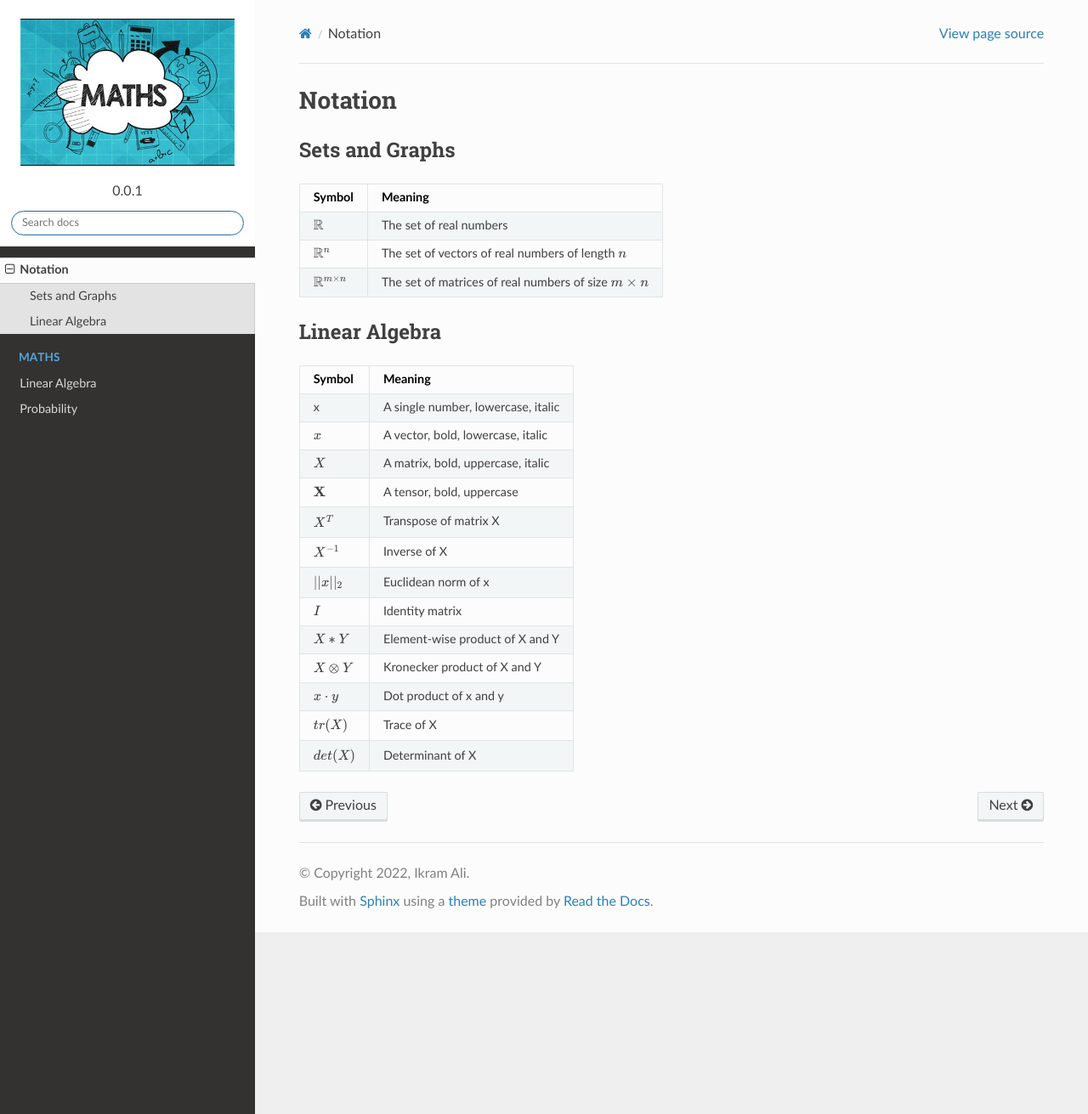
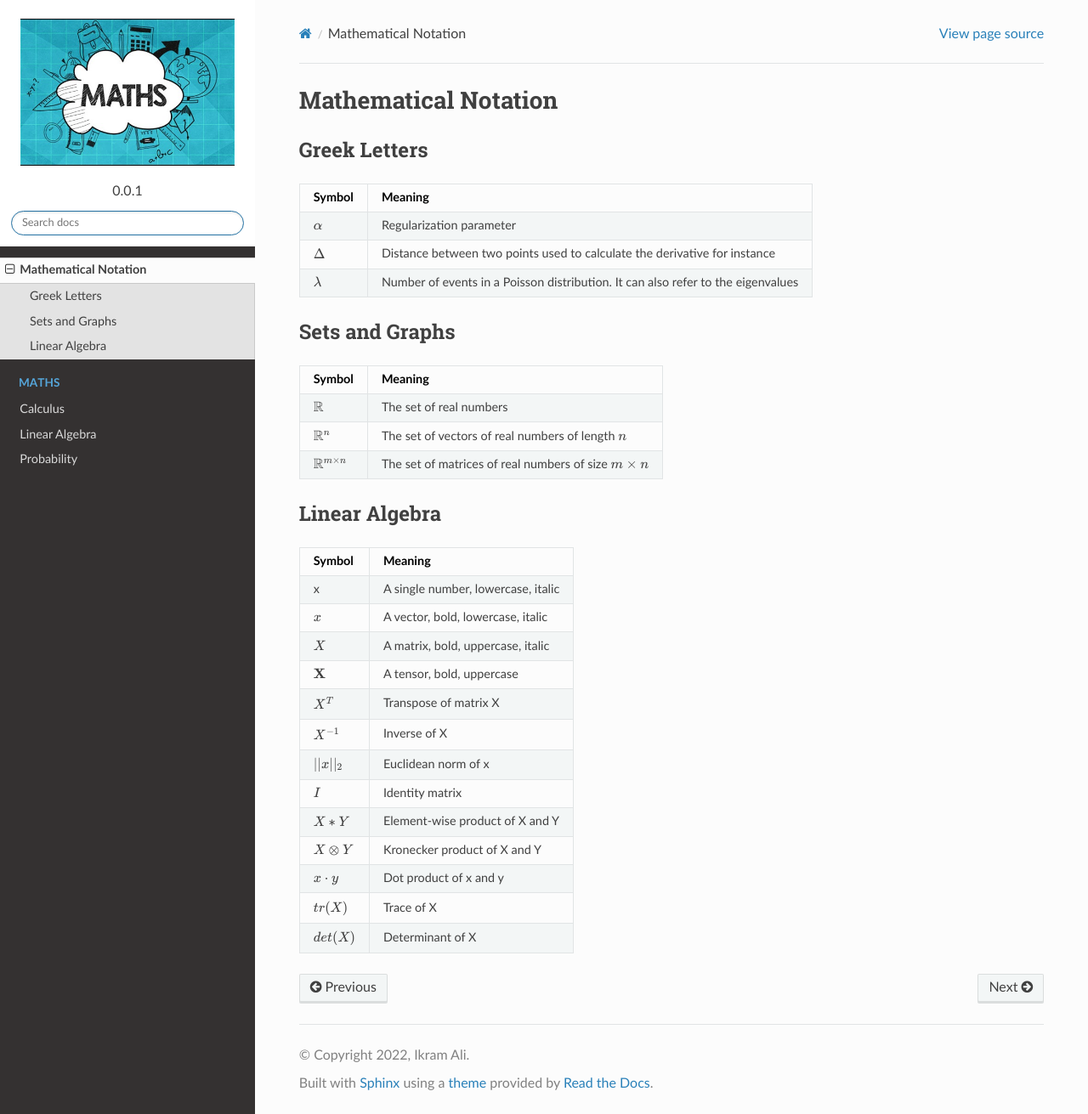
Before and after one commit to akkefa/ml-notes, a Sphinx documentation site: the page built from docs/notation.rst, in a window 1280 px wide and 1311 px high. Shown: the whole window at 85% size. Built offline with Sphinx 7.4.7 and the Read the Docs theme 2.0.0, drawn with Linux system fonts in a browser that asks for light colours.

Commit message:
new examples added.

```diff
--- a/docs/index.rst
+++ b/docs/index.rst
@@ -23,6 +23,7 @@ Contents
    :caption: Maths
    :maxdepth: 1
 
+   calculus
    linear_algebra
    probability
 
--- a/docs/notation.rst
+++ b/docs/notation.rst
@@ -1,5 +1,16 @@
-Notation
-===============
+Mathematical Notation
+======================
+
+Greek Letters
+-------------
+=================================  =========================================================================================
+  Symbol                            Meaning
+=================================  =========================================================================================
+:math:`\alpha`                     Regularization parameter
+:math:`\Delta`                     Distance between two points used to calculate the derivative for instance
+:math:`\lambda`                    Number of events in a Poisson distribution. It can also refer to the eigenvalues
+=================================  =========================================================================================
+
 
 Sets and Graphs
 ----------------
```
Also changed, not shown: docs/calculus.rst (added, +11 -0 lines).
